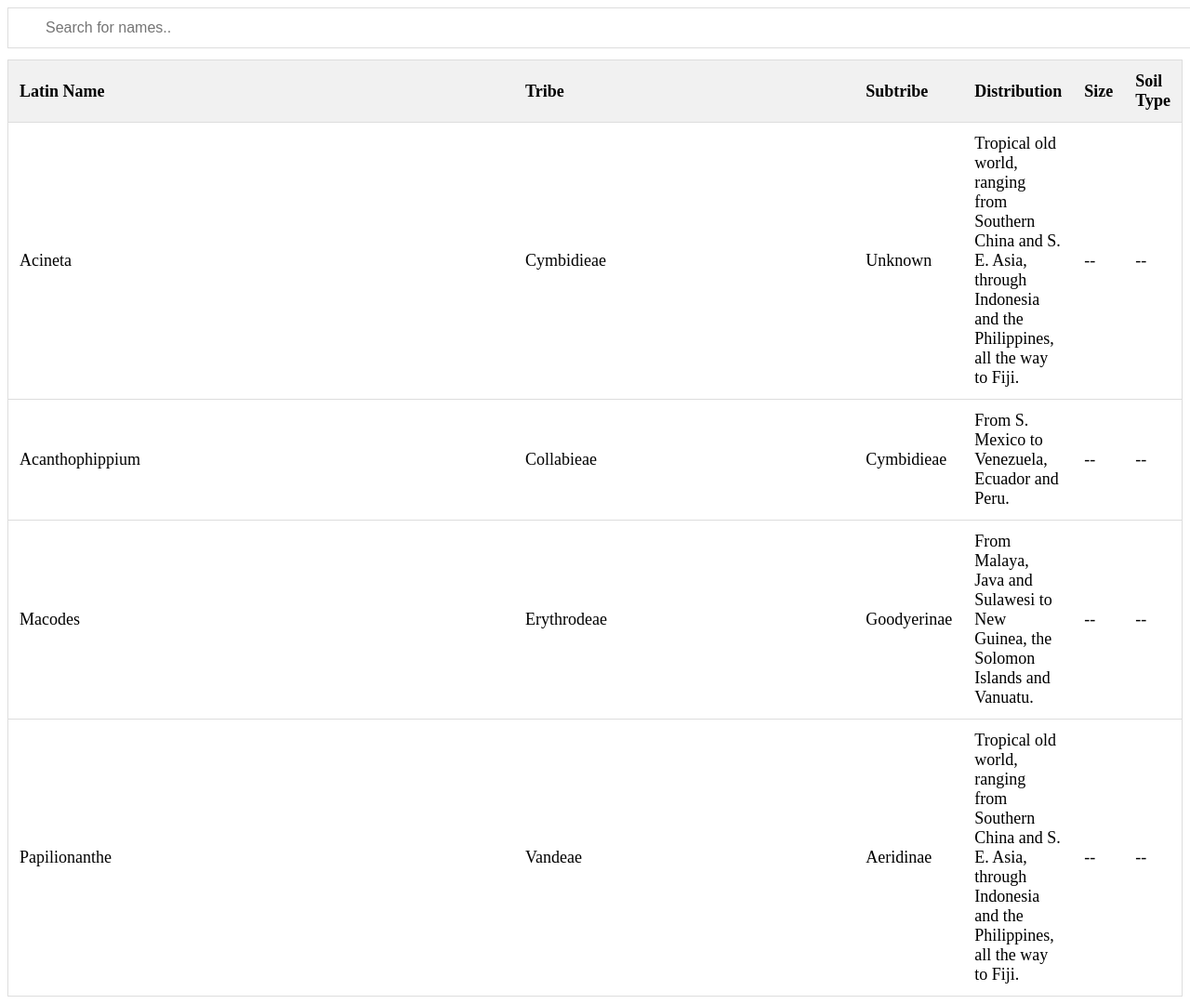
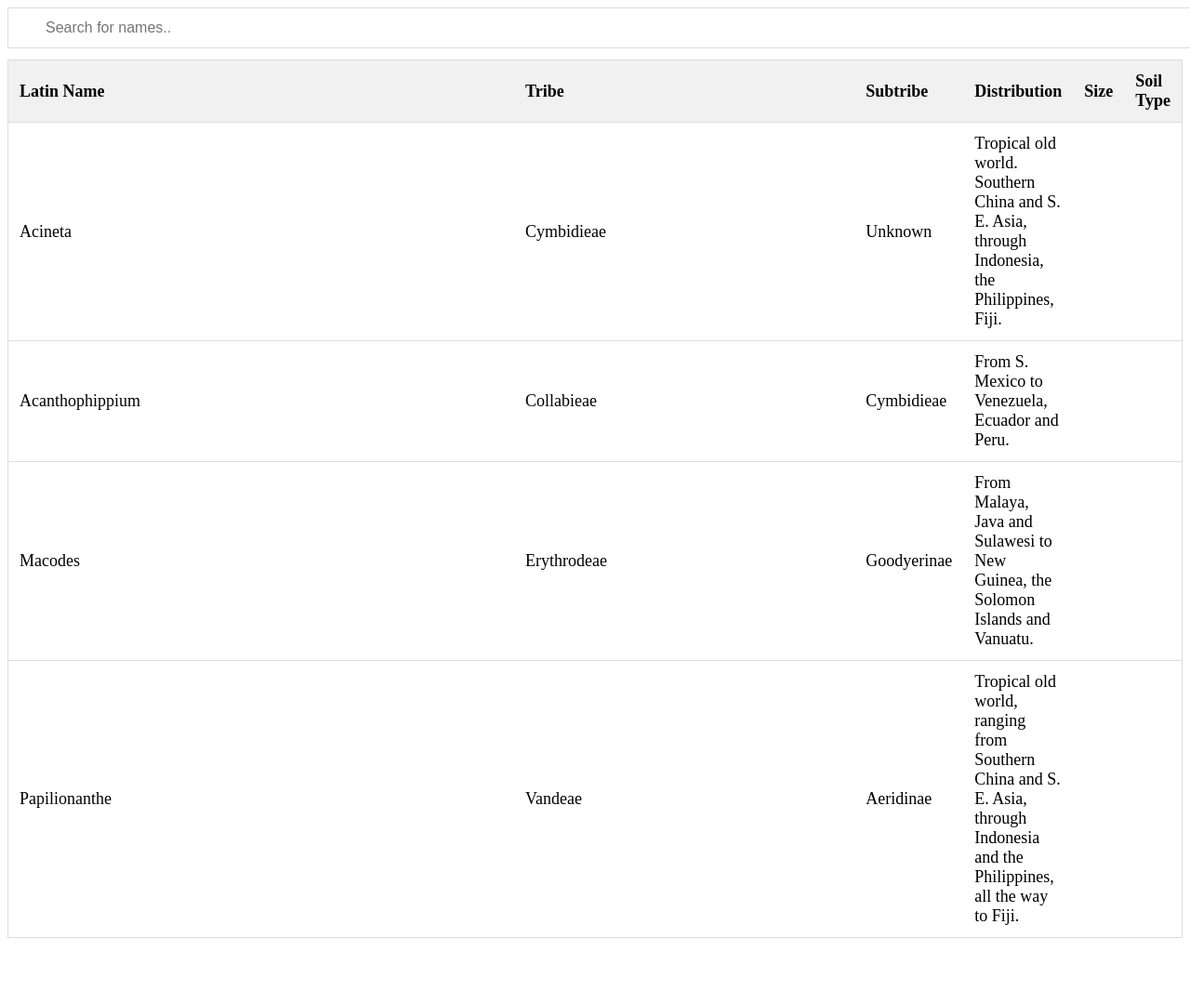
Before and after one commit to jace1084/Orchid-filter, a plain HTML site: page orchid-table.html in a window 1280 px wide. Shown: the top 1080 px of the page at 93% size. After the commit the page ends 1017 px from the top, so only its background shows below. Drawn offline with Linux system fonts and the light colour scheme.

Commit message:
commenting out the other rows

```diff
--- a/orchid-table.html
+++ b/orchid-table.html
@@ -27,10 +27,9 @@
             <td>Acineta</td> <!--Latin Name-->
             <td>Cymbidieae </td> <!--Tribe-->
             <td>Unknown </td> <!--Subtribe-->
-            <td>Tropical old world, ranging from Southern China and S. E. Asia, through Indonesia and the Philippines,
-                all the way to Fiji.</td> <!--Distribution-->
-            <td>--</td> <!--Size-->
-            <td>--</td> <!--Soil Type-->
+            <td>Tropical old world. Southern China and S. E. Asia, through Indonesia, the Philippines, Fiji.</td> <!--Distribution-->
+            <!--<td>--</td> <!--Size-->
+            <!--<td>--</td> <!--Soil Type-->
 
           </tr>
           <tr>
@@ -39,8 +38,8 @@
             <td>Collabieae</td> <!--Tribe-->
             <td>Cymbidieae </td> <!--Subtribe-->
             <td>From S. Mexico to Venezuela, Ecuador and Peru.</td> <!--Distribution-->
-            <td>--</td> <!--Size-->
-            <td>--</td> <!--Soil Type-->
+            <!--<td>--</td> <!--Size-->
+            <!--<td>--</td> <!--Soil Type-->
 
           </tr>
           <tr>
@@ -49,8 +48,8 @@
             <td>Erythrodeae </td> <!--Tribe-->
             <td>Goodyerinae </td> <!--Subtribe-->
             <td>From Malaya, Java and Sulawesi to New Guinea, the Solomon Islands and Vanuatu.</td> <!--Distribution-->
-            <td>--</td> <!--Size-->
-            <td>--</td> <!--Soil Type-->
+            <!--<td>--</td> <!--Size-->
+            <!--<td>--</td> <!--Soil Type-->
 
           </tr>
           <tr>
@@ -60,8 +59,8 @@
             <td>Aeridinae</td> <!--Subtribe-->
             <td>Tropical old world, ranging from Southern China and S. E. Asia, through Indonesia and the Philippines,
                 all the way to Fiji.</td> <!--Distribution-->
-            <td>--</td> <!--Size-->
-            <td>--</td> <!--Soil Type-->
+            <!--<td>--</td> <!--Size-->
+            <!--<td>--</td> <!--Soil Type-->
 
           </tr>
         </table>
```
